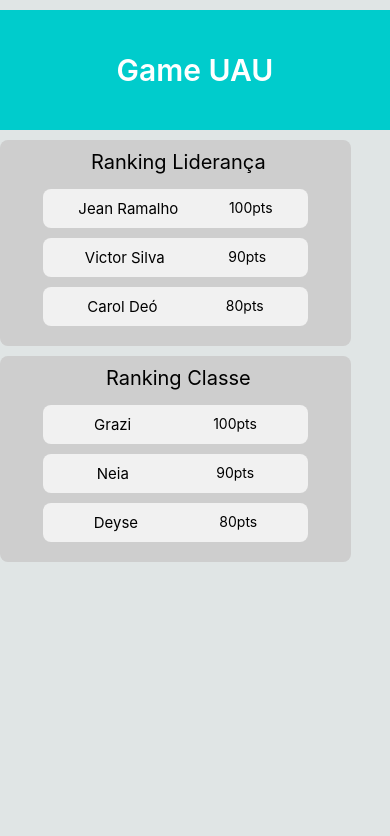
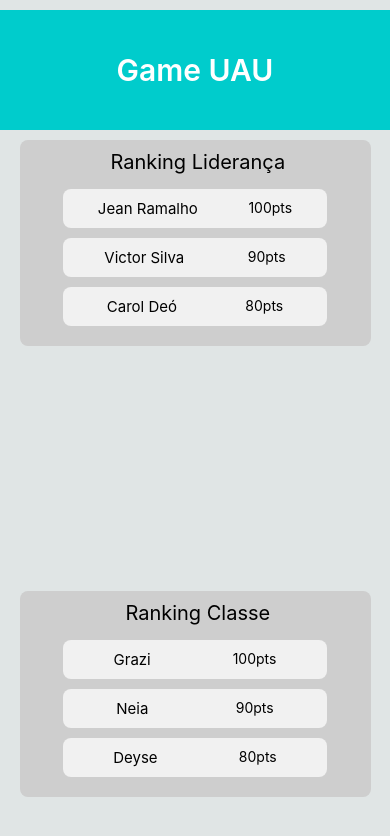
Before and after one commit to jeanramalho/game-uau, a React Native app: screen / in a window 390 px wide. Shown: the top 836 px of the page. Built offline with nearby package versions, Linux system fonts and the light colour scheme.

Commit message:
Ajusta view de rankings

```diff
--- a/src/Components/Main/index.js
+++ b/src/Components/Main/index.js
@@ -11,8 +11,12 @@ export class index extends Component {
     return (
       <View style={styles.container}>
         <Header />
-        <Ranking tipo="lid" />
-        <Ranking tipo="classe" />
+
+        <View style={styles.rankings}>
+          <Ranking tipo="lid" />
+          <Ranking tipo="classe" />
+        </View>
+
       </View>
     )
   }
--- a/src/Components/Main/style.js
+++ b/src/Components/Main/style.js
@@ -5,7 +5,15 @@ const styles = StyleSheet.create({
         width: "100%",
         height: "100%",
         paddingTop: 10,
+        alignItems: "center",
     },
+
+    rankings: {
+        width: "100%",
+        height: "80%",
+        alignItems: "center",
+        justifyContent: "space-between",
+    }
 
 
 })
```
